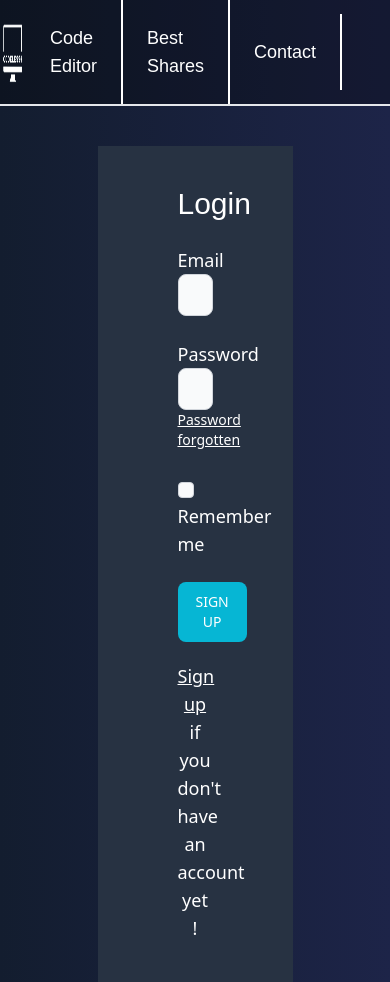
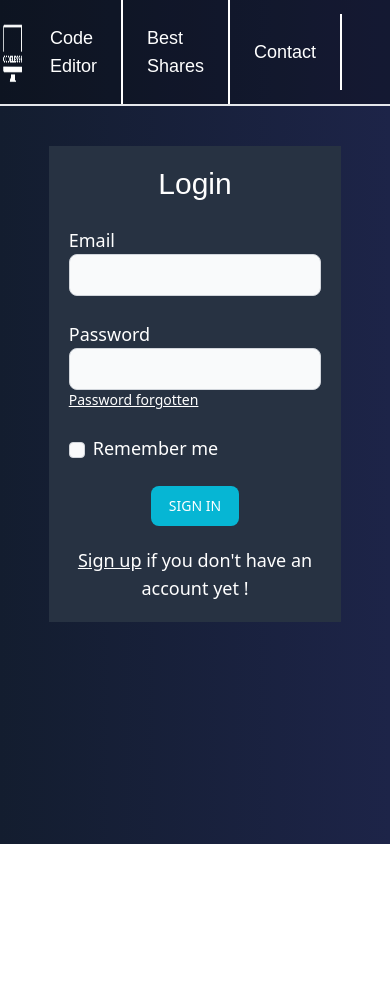
Before and after one commit to WildCodeSchool/2209-wns-rivest-groupe4-front, a React (Vite) app: page /login in a window 390 px wide. After the commit the page ends 844 px from the top, so only its background shows below. Built offline with nearby package versions, Linux system fonts and the light colour scheme; a web font is replaced by a local one.

Commit message:
add responsive

```diff
--- a/src/container/LoginContainer.tsx
+++ b/src/container/LoginContainer.tsx
@@ -57,7 +57,7 @@ function LoginContainer() {
   return (
     <form
       onSubmit={handleSubmit(onSubmit)}
-      className="w-1/2 mx-auto mt-10 px-20 py-10 bg-[#273242] text-white"
+      className="w-3/4 md:w-1/2 mx-auto mt-10 p-5 sm:px-20 sm:py-10 bg-[#273242] text-white"
     >
       <h1 className="text-center text-3xl font-aldrich">Login</h1>
       <div className="my-6">
@@ -119,7 +119,7 @@ function LoginContainer() {
         </label>
       </div>
       <Button type="submit" gradientDuoTone="cyanToBlue" className="m-auto">
-        SIGN UP
+        SIGN IN
       </Button>
       <p className="text-center text-lg mt-5">
         <NavLink to="/register" className="underline">
--- a/src/container/RegisterContainer.tsx
+++ b/src/container/RegisterContainer.tsx
@@ -73,7 +73,7 @@ function RegisterContainer() {
   return (
     <form
       onSubmit={handleSubmit(onSubmit)}
-      className="w-1/2 mx-auto mt-10 px-20 py-10 bg-[#273242] text-white"
+      className="w-3/4 md:w-1/2 mx-auto mt-10 p-5 sm:px-20 sm:py-10 bg-[#273242] text-white"
     >
       <h1 className="text-center text-3xl font-aldrich">Register</h1>
       <div className="my-6">
@@ -157,10 +157,10 @@ function RegisterContainer() {
         </label>
       </div>
       <Button type="submit" gradientDuoTone="cyanToBlue" className="m-auto">
-        REGISTER
+        SIGN UP
       </Button>
       <p className="text-center text-lg mt-5">
-        <NavLink to="/register" className="underline">
+        <NavLink to="/login" className="underline">
           Sign in
         </NavLink>{" "}
         if you have an account yet !
--- a/tailwind.config.cjs
+++ b/tailwind.config.cjs
@@ -1,4 +1,6 @@
 /** @type {import('tailwindcss').Config} */
+const defaultTheme = require("tailwindcss/defaultTheme");
+
 module.exports = {
   content: [
     "./index.html",
@@ -34,6 +36,7 @@ module.exports = {
       tablet: { min: "769px", max: "1000px" },
       desktopSmall: { min: "1001px", max: "1200px" },
       desktopLarge: { min: "1201px" },
+      ...defaultTheme.screens,
     },
   },
   plugins: [require("flowbite/plugin")],
```
